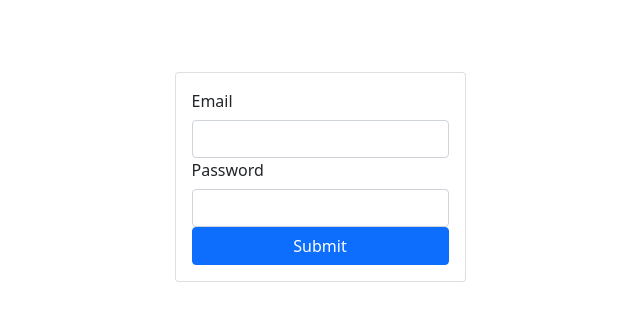
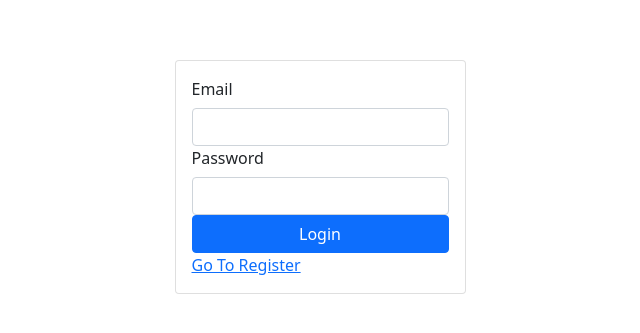
Before and after one commit to TheAndrewFranklin/scrollr, a React (Create React App) app: page /login in a window 1280 px wide. Shown: the part 223-556 px from the top of the page, without its empty margins (320-960 px from the left). Built offline with nearby package versions, Linux system fonts and the light colour scheme; no server answers.

Commit message:
login/registration links implemented

```diff
--- /dev/null
+++ b/firestore.indexes.json
@@ -0,0 +1,4 @@
+{
+  "indexes": [],
+  "fieldOverrides": []
+}
--- a/src/pages/Login.tsx
+++ b/src/pages/Login.tsx
@@ -3,6 +3,7 @@
 import { auth } from '../firebase';
 import { Card, Button, Form } from 'react-bootstrap';
 import { useHistory } from 'react-router';
+import { Link } from 'react-router-dom';
 
 export default function Login() {
   const emailRef = createRef<HTMLInputElement>();
@@ -39,8 +40,9 @@
             <Form.Control type="password" ref={passwordRef} />
           </Form.Group>
           <Button className="w-100" type="submit">
-            Submit
+            Login
           </Button>
+          <Link to="/register">Go To Register</Link>
         </Form>
       </Card.Body>
     </Card>
--- a/src/pages/Register.tsx
+++ b/src/pages/Register.tsx
@@ -3,6 +3,7 @@
 import { auth } from '../firebase';
 import { Card, Button, Form } from 'react-bootstrap';
 import { useHistory } from 'react-router';
+import { Link } from 'react-router-dom';
 
 export default function Register() {
   const emailRef = createRef<HTMLInputElement>();
@@ -44,8 +45,9 @@
             <Form.Control type="password" ref={passwordConfirmRef} />
           </Form.Group>
           <Button className="w-100" type="submit">
-            Submit
+            Register
           </Button>
+          <Link to="/login">Go To Login</Link>
         </Form>
       </Card.Body>
     </Card>
```
Also changed, not shown: firebase.json (added), 2 other files (tests, documents, lock files or other folders).
